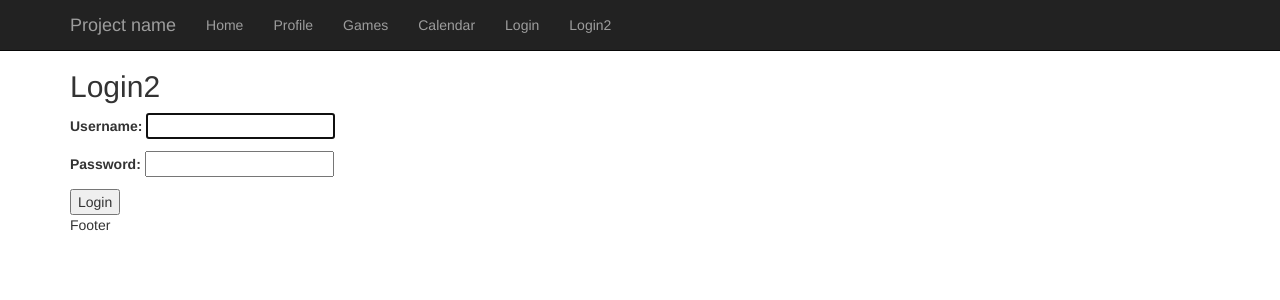
After one commit to nyirit/jatszohaz.sch, a Django app: page /login2/ in a window 1280 px wide. The commit adds this page. Shown: the top 300 px of the page. Run offline with Django 3.2, Linux system fonts and the light colour scheme; parts of the project's set-up code (start-up, migrations or seed data) failed here and were passed over; some libraries are stand-ins or nearby versions.

Commit message:
support basic django auth backend

```diff
--- a/jatszohaz/jatszohaz/settings/base.py
+++ b/jatszohaz/jatszohaz/settings/base.py
@@ -176,8 +176,8 @@ MEDIA_URL = '/media/'
 SOCIAL_AUTH_URL_NAMESPACE = 'social'
 AUTHENTICATION_BACKENDS = [
    'authsch.authentication.AuthSCHOAuth2',
-   'django.contrib.auth.backends.ModelBackend',
 ]
+
 SOCIAL_AUTH_AUTHSCH_KEY = get_env_variable('AUTHSCH_KEY', '')
 SOCIAL_AUTH_AUTHSCH_SECRET = get_env_variable('AUTHSCH_SECRET', '')
 SOCIAL_AUTH_LOGIN_REDIRECT_URL = '/'
--- a/jatszohaz/jatszohaz/settings/local.py
+++ b/jatszohaz/jatszohaz/settings/local.py
@@ -1,8 +1,11 @@
 from .base import *  # noqa
 from .base import INSTALLED_APPS
+from .base import AUTHENTICATION_BACKENDS
 
 DEBUG = True
 
 INSTALLED_APPS += (
     'django_extensions',
 )
+
+AUTHENTICATION_BACKENDS += ['django.contrib.auth.backends.ModelBackend']
--- a/jatszohaz/jatszohaz/urls.py
+++ b/jatszohaz/jatszohaz/urls.py
@@ -22,3 +22,7 @@ urlpatterns = [
     url(r'^logout/', logout, {'next_page': '/'}, name='logout'),
 
 ] + static(settings.MEDIA_URL, document_root=settings.MEDIA_ROOT)
+
+if settings.DEBUG:
+    from django.contrib.auth import views as auth_views
+    urlpatterns += [url(r'^login2/$', auth_views.LoginView.as_view(template_name='login2.html'), name='login2')]
--- a/jatszohaz/templates/base.html
+++ b/jatszohaz/templates/base.html
@@ -24,7 +24,6 @@
   <![endif]-->
 </head>
 <body>
-
     <nav class="navbar navbar-inverse navbar-fixed-top">
       <div class="container">
         <div class="navbar-header">
@@ -49,6 +48,9 @@
               <li><a href="{% url "logout" %}">Logout</a></li>
             {% else %}
               <li><a href="{% url "social:begin" SOCIAL_AUTH_BACKEND %}">Login</a></li>
+              {% if DEBUG %}
+                <li><a href="{% url 'login2' %}">Login2</a></li>
+              {% endif %}
             {% endif %}
           </ul>
         </div><!--/.nav-collapse -->
--- /dev/null
+++ b/jatszohaz/templates/login2.html
@@ -0,0 +1,12 @@
+{% extends 'base.html' %}
+
+{% block title %}Login2{% endblock %}
+
+{% block content %}
+  <h2>Login2</h2>
+  <form method="post" action="?next={% url 'home' %}">
+    {% csrf_token %}
+    {{ form.as_p }}
+    <button type="submit">Login</button>
+  </form>
+{% endblock %}
--- a/jatszohaz/web/admin.py
+++ b/jatszohaz/web/admin.py
@@ -1,10 +1,10 @@
 from django.contrib import admin
+from django.contrib.auth.admin import UserAdmin
 from .models import (
     JhUser, GameGroup, GamePiece, GamePack, InventoryItem, Rent, RentActions, Comment)
 
 
-class JhUserAdmin(admin.ModelAdmin):
-    exclude = ('password', )
+class JhUserAdmin(UserAdmin):
     readonly_fields = ('username', 'first_name', 'last_name', 'date_joined', 'last_login', )
 
 
--- a/jatszohaz/web/context_processors.py
+++ b/jatszohaz/web/context_processors.py
@@ -4,4 +4,5 @@ from django.conf import settings
 def default_context_processor(request):
     return {
         'SOCIAL_AUTH_BACKEND': settings.SOCIAL_AUTH_BACKEND,
+        'DEBUG': settings.DEBUG
     }
```
Also changed, not shown: jatszohaz/web/models.py (+7 -3 lines).
